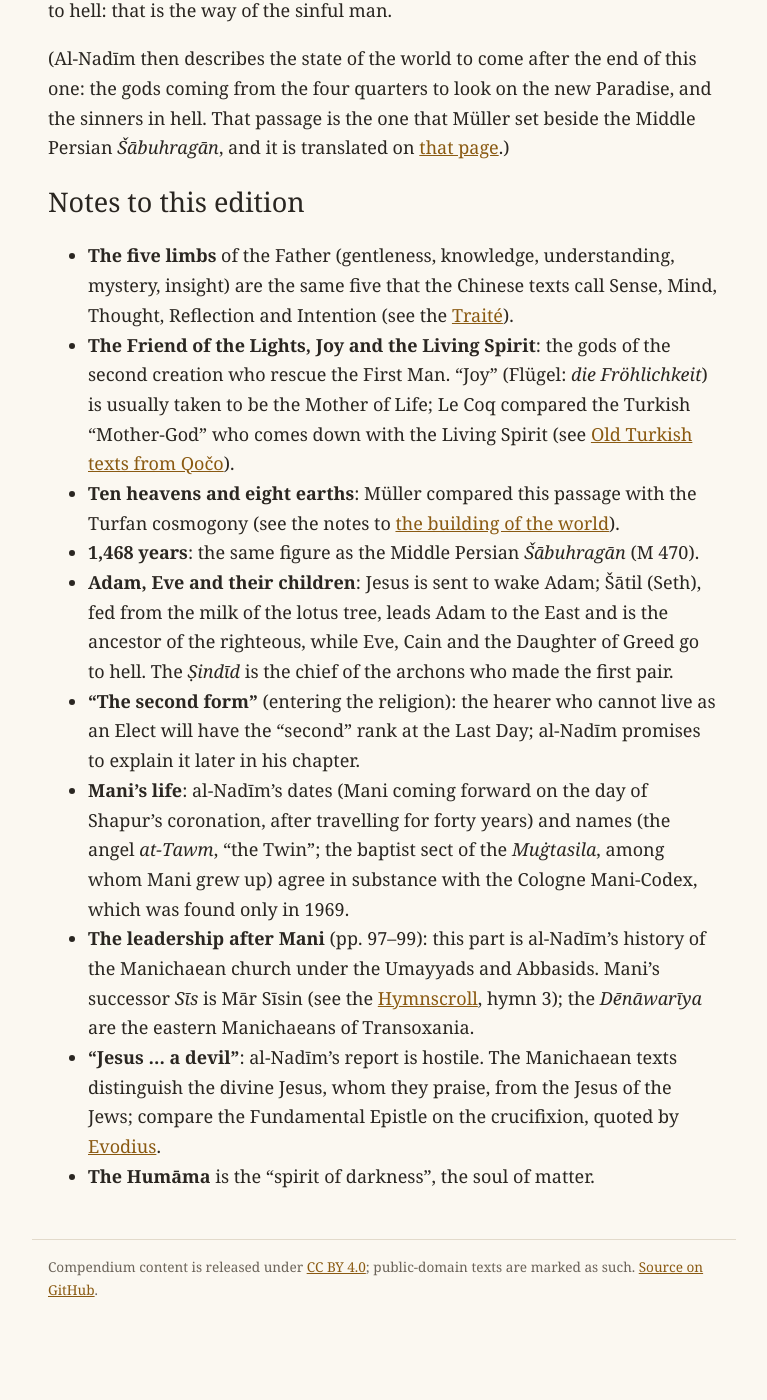
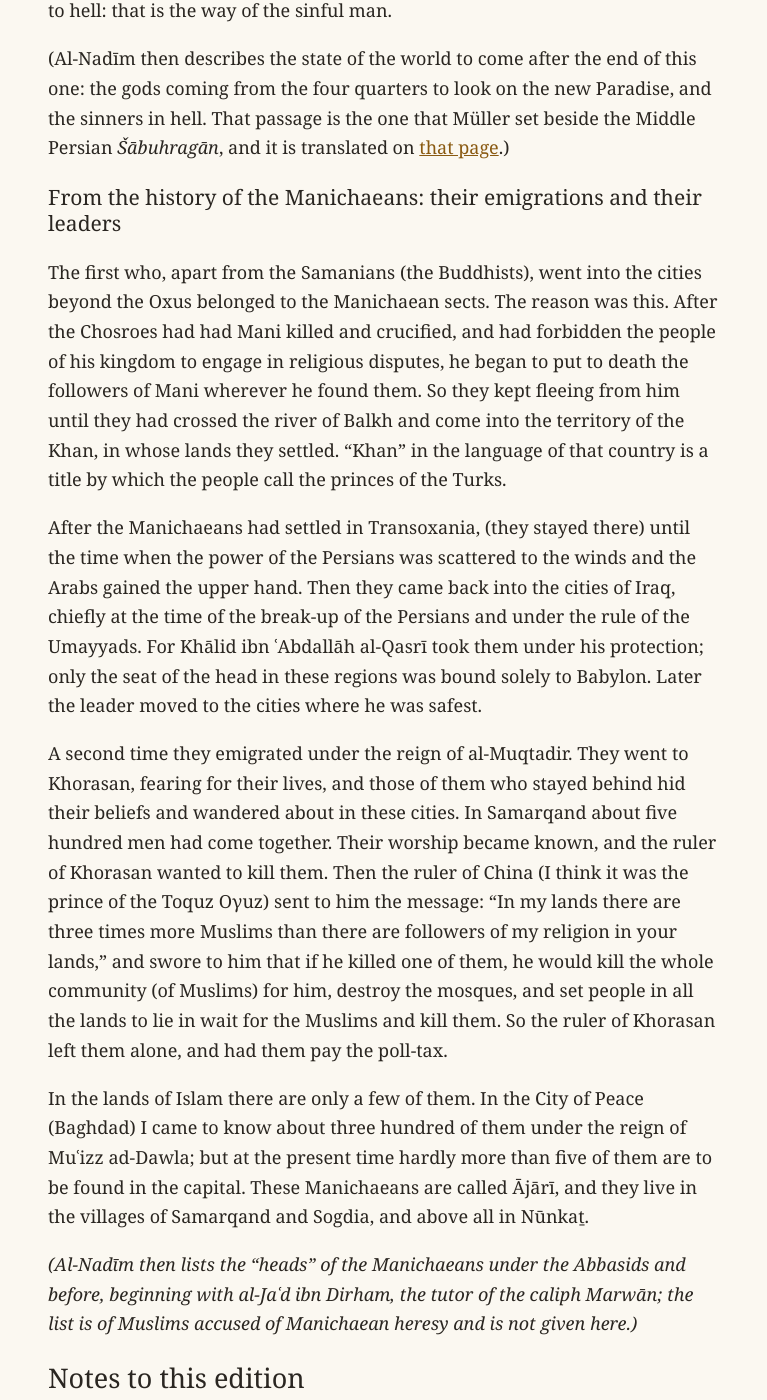
Before and after one commit to EmmaLeonhart/manichaean-scripture-compendium, a Jekyll site: the page built from docs/texts/al-nadim-teaching.md, in a window 1280 px wide and 1400 px high, scrolled down 15108 px. Shown: the whole window, without its empty margins (256-1023 px from the left). Built offline with Jekyll 4.4.1, drawn with Linux system fonts in a browser that asks for light colours; before the commit the page ends 16441 px from its top, so only the background shows below that; some of the changed text lies outside the part shown.

Commit message:
al-Nadīm teaching page: add the emigrations of the Manichaeans
Co-Authored-By: Claude Opus 5.5 <noreply@anthropic.com>
Claude-Session: https://claude.ai/code/session_01Pr9sq8DsPLu1AJiAhkrgXm

```diff
--- a/docs/texts/al-nadim-teaching.md
+++ b/docs/texts/al-nadim-teaching.md
@@ -548,6 +548,48 @@ Paradise, and the sinners in hell. That passage is the one that Müller set
 beside the Middle Persian *Šābuhragān*, and it is translated on [that
 page](shabuhragan.html).)
 
+### From the history of the Manichaeans: their emigrations and their leaders
+
+The first who, apart from the Samanians (the Buddhists), went into the
+cities beyond the Oxus belonged to the Manichaean sects. The reason was
+this. After the Chosroes had had Mani killed and crucified, and had
+forbidden the people of his kingdom to engage in religious disputes, he
+began to put to death the followers of Mani wherever he found them. So they
+kept fleeing from him until they had crossed the river of Balkh and come
+into the territory of the Khan, in whose lands they settled. "Khan" in the
+language of that country is a title by which the people call the princes of
+the Turks.
+
+After the Manichaeans had settled in Transoxania, (they stayed there) until
+the time when the power of the Persians was scattered to the winds and the
+Arabs gained the upper hand. Then they came back into the cities of Iraq,
+chiefly at the time of the break-up of the Persians and under the rule of
+the Umayyads. For Khālid ibn ʿAbdallāh al-Qasrī took them under his
+protection; only the seat of the head in these regions was bound solely to
+Babylon. Later the leader moved to the cities where he was safest.
+
+A second time they emigrated under the reign of al-Muqtadir. They went to
+Khorasan, fearing for their lives, and those of them who stayed behind hid
+their beliefs and wandered about in these cities. In Samarqand about five
+hundred men had come together. Their worship became known, and the ruler of
+Khorasan wanted to kill them. Then the ruler of China (I think it was the
+prince of the Toquz Oγuz) sent to him the message: "In my lands there are
+three times more Muslims than there are followers of my religion in your
+lands," and swore to him that if he killed one of them, he would kill the
+whole community (of Muslims) for him, destroy the mosques, and set people in
+all the lands to lie in wait for the Muslims and kill them. So the ruler of
+Khorasan left them alone, and had them pay the poll-tax.
+
+In the lands of Islam there are only a few of them. In the City of Peace
+(Baghdad) I came to know about three hundred of them under the reign of
+Muʿizz ad-Dawla; but at the present time hardly more than five of them are
+to be found in the capital. These Manichaeans are called Ājārī, and they
+live in the villages of Samarqand and Sogdia, and above all in Nūnkaṯ.
+
+*(Al-Nadīm then lists the "heads" of the Manichaeans under the Abbasids and
+before, beginning with al-Jaʿd ibn Dirham, the tutor of the caliph Marwān;
+the list is of Muslims accused of Manichaean heresy and is not given here.)*
+
 ## Notes to this edition
 
 - **The five limbs** of the Father (gentleness, knowledge, understanding,
@@ -584,4 +626,10 @@ page](shabuhragan.html).)
   distinguish the divine Jesus, whom they praise, from the Jesus of the
   Jews; compare the Fundamental Epistle on the crucifixion, quoted by
   [Evodius](evodius-quotations.html).
+- **The emigrations** (pp. 105–106): the "Chosroes" who killed Mani is the
+  Sasanian king (Bahrām I); the "Khan" beyond the Oxus is a Turkish ruler.
+  The "prince of the Toquz Oγuz" who protected the Manichaeans of
+  Samarqand is the Uyghur ruler, whose state had Manichaeism as its
+  religion (see the [Old Turkish texts](turkish-manichaica-1.html) and
+  [Bögü Khan](bogu-khan.html)).
 - **The Humāma** is the "spirit of darkness", the soul of matter.
```
Also changed, not shown: other parts of docs/texts/al-nadim-teaching.md (+1 -1 lines), devlog.md (+1 -0 lines).
